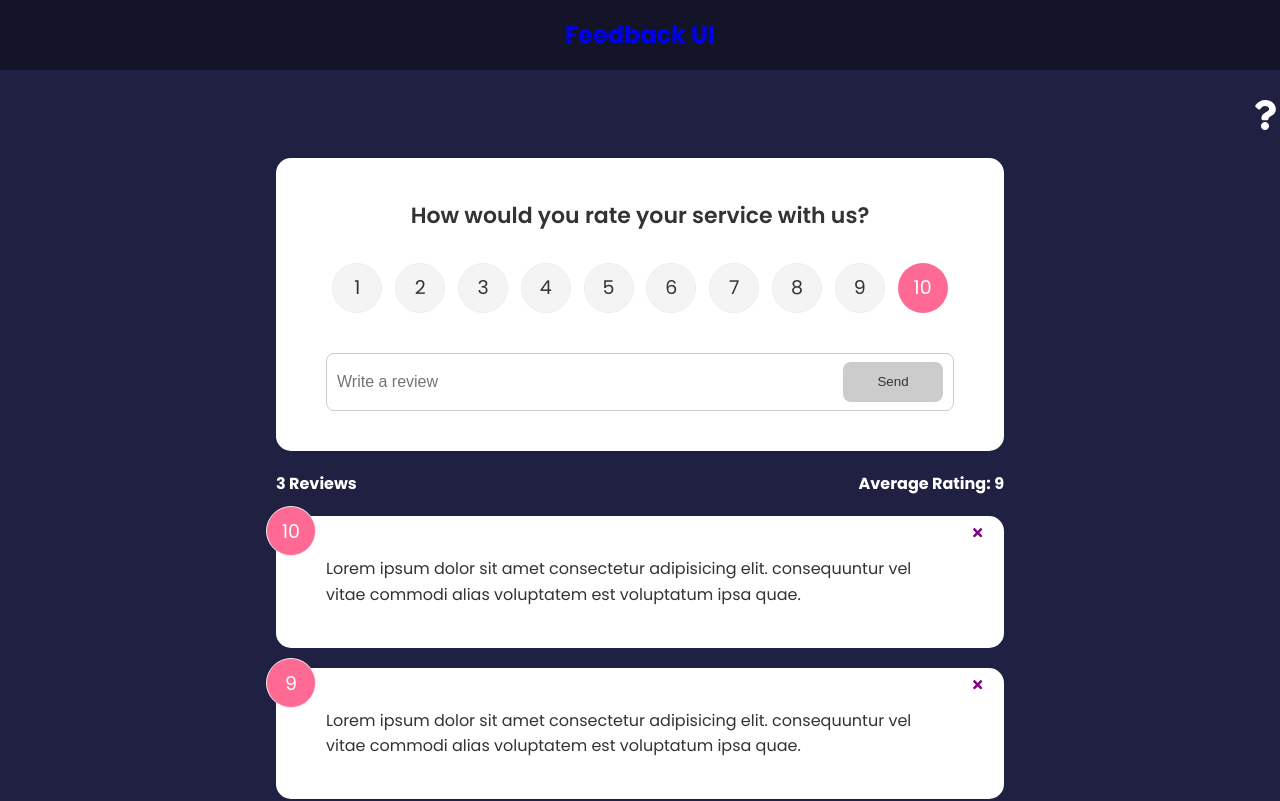
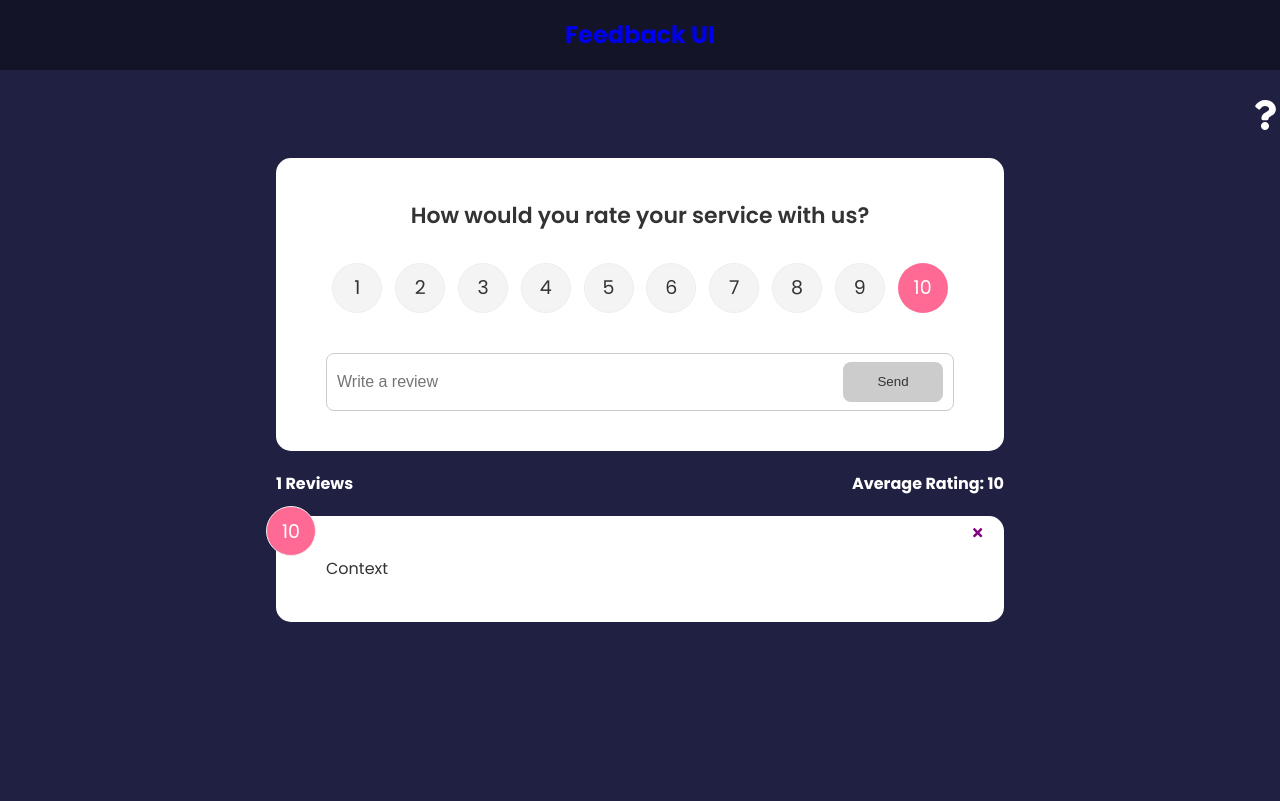
Before and after one commit to DarrelASandbox/feedback-app, a React (Create React App) app: page / in a window 1280 px wide. Shown: the top 801 px of the page. Built offline with nearby package versions, Linux system fonts and the light colour scheme.

Commit message:
Moved deleteFeedback() & addFeedback() into context.

```diff
--- a/src/App.js
+++ b/src/App.js
@@ -1,49 +1,34 @@
-import { useState } from 'react';
 import { BrowserRouter, Route, Routes } from 'react-router-dom';
 import AboutIconLink from './components/AboutIconLink';
 import FeedbackForm from './components/FeedbackForm';
 import FeedbackList from './components/FeedbackList';
 import FeedbackStats from './components/FeedbackStats';
 import Header from './components/Header';
-import FeedbackData from './data/FeedbackData';
+import { FeedbackProvider } from './context/FeedbackContext';
 import AboutPage from './pages/AboutPage';
 
 const App = () => {
-  const [feedback, setFeedback] = useState(FeedbackData);
-
-  const deleteFeedback = (id) => {
-    if (window.confirm('Delete feedback?')) {
-      setFeedback(feedback.filter((item) => item.id !== id));
-    }
-  };
-
-  const addFeedback = (newFeedback) => {
-    newFeedback.id = Math.floor(Math.random() * 100_000);
-    setFeedback([newFeedback, ...feedback]);
-  };
-
   return (
     <BrowserRouter>
       <Header />
       <AboutIconLink />
+      <FeedbackProvider>
         <div className='container'>
           <Routes>
             <Route
               path='/'
               element={
                 <>
-                <FeedbackForm handleAdd={addFeedback} />
-                <FeedbackStats feedback={feedback} />
-                <FeedbackList
-                  feedback={feedback}
-                  handleDelete={deleteFeedback}
-                />
+                  <FeedbackForm />
+                  <FeedbackStats />
+                  <FeedbackList />
                 </>
               }
             />
             <Route path='/about' element={<AboutPage />}></Route>
           </Routes>
         </div>
+      </FeedbackProvider>
     </BrowserRouter>
   );
 };
--- a/src/components/FeedbackForm.jsx
+++ b/src/components/FeedbackForm.jsx
@@ -2,8 +2,11 @@
 import { useState } from 'react';
 import Button from './shared/Button';
 import RatingSelect from './RatingSelect';
+import { useContext } from 'react';
+import FeedbackContext from '../context/FeedbackContext';
 
-const FeedbackForm = ({ handleAdd }) => {
+const FeedbackForm = () => {
+  const { addFeedback } = useContext(FeedbackContext);
   const [text, setText] = useState('');
   const [rating, setRating] = useState(10);
 
@@ -17,7 +20,7 @@
       text,
       rating,
     };
-    handleAdd(newFeedback);
+    addFeedback(newFeedback);
     setText('');
   };
 
--- a/src/components/FeedbackItem.jsx
+++ b/src/components/FeedbackItem.jsx
@@ -1,12 +1,16 @@
 import PropTypes from 'prop-types';
+import { useContext } from 'react';
 import { FaTimes } from 'react-icons/fa';
+import FeedbackContext from '../context/FeedbackContext';
 import Card from './shared/Card';
 
-const FeedbackItem = ({ item, handleDelete }) => {
+const FeedbackItem = ({ item }) => {
+  const { deleteFeedback } = useContext(FeedbackContext);
+
   return (
     <Card>
       <div className='num-display'>{item.rating}</div>
-      <button onClick={() => handleDelete(item.id)} className='close'>
+      <button onClick={() => deleteFeedback(item.id)} className='close'>
         <FaTimes color='purple' />
       </button>
       <div className='text-display'>{item.text}</div>
--- a/src/components/FeedbackList.jsx
+++ b/src/components/FeedbackList.jsx
@@ -1,7 +1,11 @@
+import { AnimatePresence, motion } from 'framer-motion';
+import { useContext } from 'react';
+import FeedbackContext from '../context/FeedbackContext';
 import FeedbackItem from './FeedbackItem';
-import { motion, AnimatePresence } from 'framer-motion';
 
-export const FeedbackList = ({ feedback, handleDelete }) => {
+export const FeedbackList = () => {
+  const { feedback } = useContext(FeedbackContext);
+
   if (!feedback || feedback.length === 0) return 'No feedback.';
 
   return (
@@ -14,11 +18,7 @@
             animate={{ opacity: 1 }}
             exit={{ opacity: 0 }}
           >
-            <FeedbackItem
-              key={item.id}
-              item={item}
-              handleDelete={handleDelete}
-            />
+            <FeedbackItem key={item.id} item={item} />
           </motion.div>
         ))}
       </AnimatePresence>
--- a/src/components/FeedbackStats.jsx
+++ b/src/components/FeedbackStats.jsx
@@ -1,4 +1,9 @@
-const FeedbackStats = ({ feedback }) => {
+import { useContext } from 'react';
+import FeedbackContext from '../context/FeedbackContext';
+
+const FeedbackStats = () => {
+  const { feedback } = useContext(FeedbackContext);
+
   let average = Math.round(
     feedback.reduce((acc, cur) => {
       return acc + cur.rating;
--- /dev/null
+++ b/src/context/FeedbackContext.js
@@ -0,0 +1,28 @@
+import { createContext, useState } from 'react';
+
+const FeedbackContext = createContext();
+
+export const FeedbackProvider = ({ children }) => {
+  const [feedback, setFeedback] = useState([
+    { id: 1, text: 'Context', rating: 10 },
+  ]);
+
+  const deleteFeedback = (id) => {
+    if (window.confirm('Delete feedback?')) {
+      setFeedback(feedback.filter((item) => item.id !== id));
+    }
+  };
+
+  const addFeedback = (newFeedback) => {
+    newFeedback.id = Math.floor(Math.random() * 100_000);
+    setFeedback([newFeedback, ...feedback]);
+  };
+
+  return (
+    <FeedbackContext.Provider value={{ feedback, deleteFeedback, addFeedback }}>
+      {children}
+    </FeedbackContext.Provider>
+  );
+};
+
+export default FeedbackContext;
```
Also changed, not shown: 1 other file (tests, documents, lock files or other folders). Lines whose indentation alone changed are shown as unchanged.
